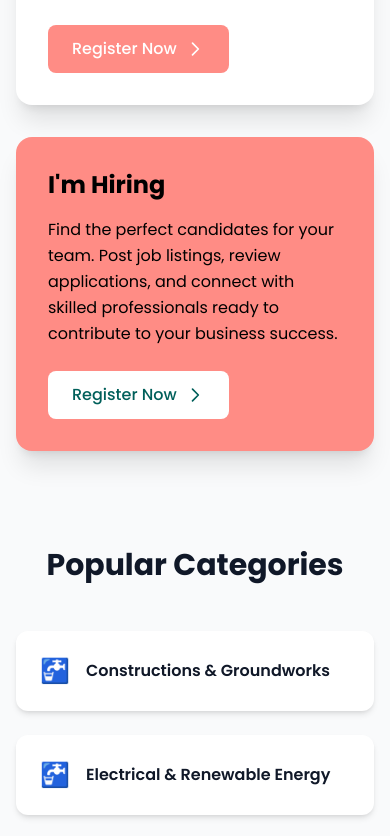
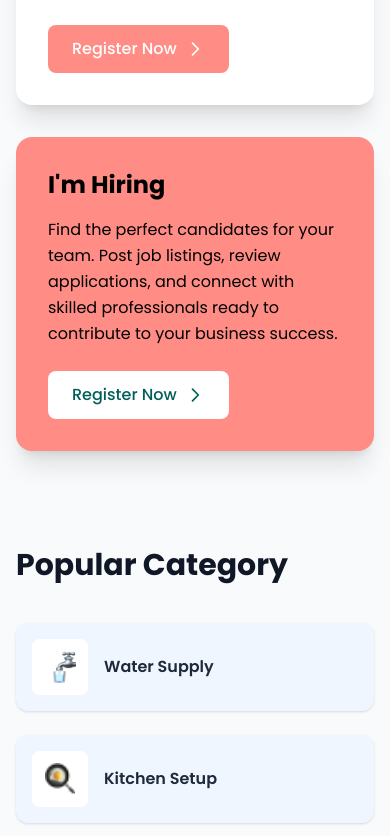
Before and after one commit to goni715/tradiezz-website, a Next.js app: page / in a window 390 px wide. Shown: the part 1161-1997 px from the top of the page. Built offline with nearby package versions, Linux system fonts and the light colour scheme.

Commit message:
update popular categories

```diff
--- a/src/app/(MainLayout)/(layout)/page.tsx
+++ b/src/app/(MainLayout)/(layout)/page.tsx
@@ -1,17 +1,17 @@
 import About from "@/components/home/about/About"
 import HeroSection from "@/components/home/hero/HeroSection"
-import New from "@/components/home/New"
+import PopularCategories from "@/components/home/PopularCategory/PopularCategories"
 import RecentBlogs from "@/components/home/recentBlog/RecentBlogs"
+import RegisterSection from "@/components/home/register/RegisterSection"
 
 const HomePage = () => {
   return (
     <>
-       <HeroSection/>
-       <New/>
-       {/* <RegisterSection/>
-       <PopularCategories/> */}
-       <RecentBlogs/>
-        <About/>
+      <HeroSection />
+      <RegisterSection />
+      <PopularCategories />
+      <RecentBlogs />
+      <About />
     </>
   )
 }
--- a/src/app/layout.tsx
+++ b/src/app/layout.tsx
@@ -2,6 +2,7 @@ import type { Metadata } from "next";
 import { Geist, Geist_Mono } from "next/font/google";
 import "./globals.css";
 import GlobalProvider from "@/providers/GlobalProvider";
+import { Toaster } from "react-hot-toast";
 
 const geistSans = Geist({
   variable: "--font-geist-sans",
@@ -30,6 +31,7 @@ export default function RootLayout({
           className={`${geistSans.variable} ${geistMono.variable} antialiased`}
         >
           <div>{children}</div>
+          <Toaster position="top-center" />
         </body>
       </html>
     </GlobalProvider>
--- a/src/components/home/New.tsx
+++ /dev/null
@@ -1,97 +0,0 @@
-"use client";
-import React from 'react';
-import { motion } from 'framer-motion';
-
-function New() {
-  return (
-    <div className="min-h-screen bg-gray-50 py-12 px-4 sm:px-6 lg:px-8">
-      {/* Hero Section */}
-      <div className="max-w-7xl mx-auto">
-        <div className="grid md:grid-cols-2 gap-8">
-          {/* Candidate Card */}
-          <motion.div
-            initial={{ opacity: 0, y: 20 }}
-            animate={{ opacity: 1, y: 0 }}
-            transition={{ duration: 0.5 }}
-            className="bg-white rounded-2xl shadow-xl overflow-hidden hover:shadow-2xl transition-shadow duration-300"
-          >
-            <div className="p-8">
-              <h2 className="text-2xl font-bold text-gray-900 mb-4">I Need Work</h2>
-              <p className="text-gray-600 mb-6 leading-relaxed">
-                Looking for your next opportunity? Build your profile in minutes, explore job listings, and connect directly with employers who value your skills. Whether it’s short-term gigs or long-term positions, Tradieez helps you take control of your career.
-              </p>
-              <button className="inline-flex items-center cursor-pointer px-6 py-3 bg-brand-color text-white font-medium rounded-lg transition-colors duration-200">
-                Register Now
-                <svg className="ml-2 w-5 h-5" fill="none" stroke="currentColor" viewBox="0 0 24 24">
-                  <path strokeLinecap="round" strokeLinejoin="round" strokeWidth={2} d="M9 5l7 7-7 7" />
-                </svg>
-              </button>
-            </div>
-          </motion.div>
-
-          {/* Employer Card */}
-          <motion.div
-            initial={{ opacity: 0, y: 20 }}
-            animate={{ opacity: 1, y: 0 }}
-            transition={{ duration: 0.5, delay: 0.2 }}
-            className="bg-brand-color rounded-2xl shadow-xl overflow-hidden hover:shadow-2xl transition-shadow duration-300"
-          >
-            <div className="p-8">
-              <h2 className="text-2xl font-bold text-black mb-4">I&apos;m Hiring</h2>
-              <p className="text-black mb-6 leading-relaxed">
-                Find the perfect candidates for your team. Post job listings, review applications, and
-                connect with skilled professionals ready to contribute to your business success.
-              </p>
-              <button className="inline-flex cursor-pointer items-center px-6 py-3 bg-white text-teal-800 font-medium rounded-lg hover:bg-teal-50 transition-colors duration-200">
-                Register Now
-                <svg className="ml-2 w-5 h-5" fill="none" stroke="currentColor" viewBox="0 0 24 24">
-                  <path strokeLinecap="round" strokeLinejoin="round" strokeWidth={2} d="M9 5l7 7-7 7" />
-                </svg>
-              </button>
-            </div>
-          </motion.div>
-        </div>
-
-        {/* Popular Categories */}
-        <div className="mt-24">
-          <h2 className="text-3xl font-bold text-gray-900 mb-12 text-center">Popular Categories</h2>
-          <div className="grid grid-cols-1 sm:grid-cols-2 lg:grid-cols-4 gap-6">
-            {categories.map((category, index) => (
-              <motion.div
-                key={index}
-                initial={{ opacity: 0, y: 20 }}
-                animate={{ opacity: 1, y: 0 }}
-                transition={{ duration: 0.5, delay: index * 0.1 }}
-                className="bg-white rounded-xl p-6 shadow-md hover:shadow-xl transition-shadow duration-300 cursor-pointer"
-              >
-                <div className="flex items-center space-x-4">
-                  <span className="text-2xl">{category.icon}</span>
-                  <div>
-                    <h3 className="font-semibold text-gray-900">{category.title}</h3>
-                  </div>
-                </div>
-              </motion.div>
-            ))}
-          </div>
-        </div>
-      </div>
-    </div>
-  );
-}
-
-export const categories = [
-  { "title": "Constructions & Groundworks", "icon": "🚰" },
-  { "title": "Electrical & Renewable Energy", "icon": "🚰" },
-  { "title": "Plumbing, Heating, Gas", "icon": "🚰" },
-  { "title": "HVAC, Ventilation & Refrigeration", "icon": "🚰" },
-  { "title": "Carpentry & Wood Trades", "icon": "🚰" },
-  { "title": "Decoration & Finishing", "icon": "🚰" },
-  { "title": "Metalwork & Fabrication", "icon": "🚰" },
-  { "title": "Windows, Doors & Cladding", "icon": "🚰" },
-  { "title": "Property Maintenance & Multi-trade", "icon": "🚰" },
-  { "title": "Outdoor & Landscaping", "icon": "🚰" },
-  { "title": "Specialist & Heritage Trades", "icon": "🚰" }
-];
-
-
-export default New;
--- a/src/components/home/PopularCategory/CategoryCard.tsx
+++ b/src/components/home/PopularCategory/CategoryCard.tsx
@@ -8,7 +8,7 @@ type TProps = {
     positions: number;
 }
 
-const CategoryCard = ({ icon, name, positions }: TProps) => {
+const CategoryCard = ({ icon, name }: TProps) => {
   return (
     <div className="flex items-center gap-4 bg-blue-50 p-4 rounded-xl shadow-sm hover:shadow-md transition">
       <div className="bg-white p-3 rounded-lg">
@@ -22,7 +22,6 @@ const CategoryCard = ({ icon, name, positions }: TProps) => {
       </div>
       <div>
         <h3 className="font-semibold text-gray-800">{name}</h3>
-        <p className="text-sm text-gray-500">{positions} Open positions</p>
       </div>
     </div>
   );
--- a/src/redux/features/auth/authApi.ts
+++ b/src/redux/features/auth/authApi.ts
@@ -1,7 +1,7 @@
 /* eslint-disable @typescript-eslint/no-explicit-any */
 
 
-import { getAuthId, getEmail, setAuthId, setEmail, setToken, setVerifyEmail } from "@/helper/SessionHelper";
+import { getAuthId, getEmail, setEmail, setToken, setVerifyEmail } from "@/helper/SessionHelper";
 import { ErrorToast, SuccessToast } from "@/helper/ValidationHelper";
 import { SetChangePasswordError, SetForgotError, SetLoginError, SetRegisterError, SetResetPasswordError, SetVerifyAccountError, SetVerifyAccountOtpError, SetVerifyOtpError } from "./authSlice";
 import { apiSlice } from "../api/apiSlice";
@@ -34,25 +34,19 @@ export const authApi = apiSlice.injectEndpoints({
       async onQueryStarted(_arg, { queryFulfilled, dispatch }) {
         try {
           const res = await queryFulfilled;
-          const authId = res?.data?.data?.id;
           const token = res?.data?.data?.accessToken;
-          const role = res?.data?.data?.user?.authId?.role;
-          if (role === "USER" || role === "EMPLOYER") {
-            SuccessToast("Login Success");
-            setToken(token);
-            setAuthId(authId)
-            setTimeout(() => {
-             window.location.href = "/";
-            }, 300);
-          } else {
-            dispatch(SetLoginError("You are admin"));
+          setToken(token);
+          SuccessToast("Login Success");
+          setTimeout(() => {
+            window.location.href = "/";
+          }, 300);
+        } catch (err: any) {
+          const status = err?.error?.status;
+          const message = err?.error?.data?.message || "Something Went Wrong";
+          if (status === 500) {
+            dispatch(SetLoginError("Something Went Wrong"));
           }
-        } catch (err: any) {
-          const message = err?.error?.data?.message;
-          if(message === "User does not exist"){
-            dispatch(SetLoginError("Couldn't find this email address"));
-          }
-          else{
+          else {
             dispatch(SetLoginError(message));
           }
         }
```
Also changed, not shown: src/components/home/register/RegisterSection.tsx (+53 -46 lines), 1 other file (tests, documents, lock files or other folders).
